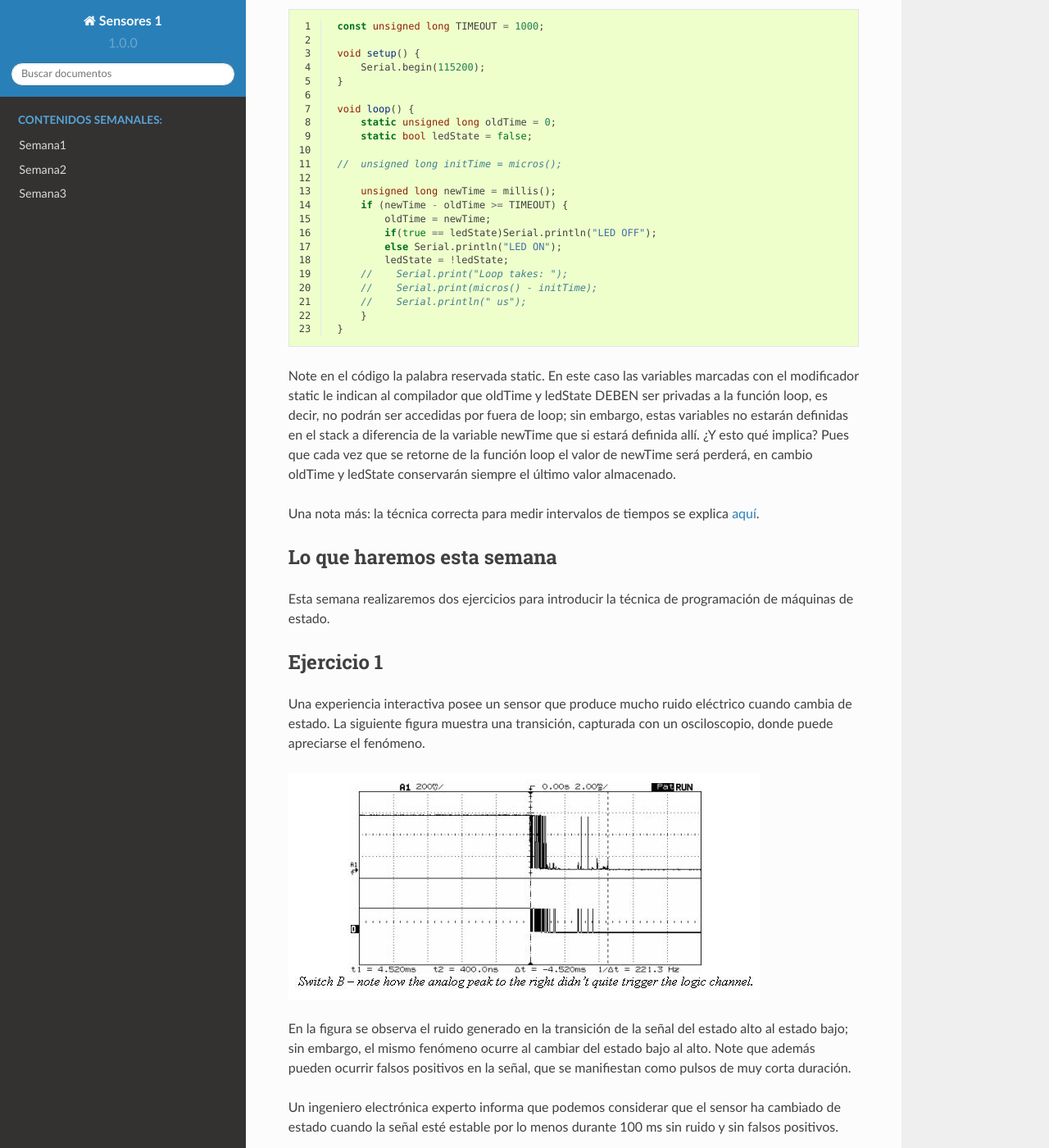
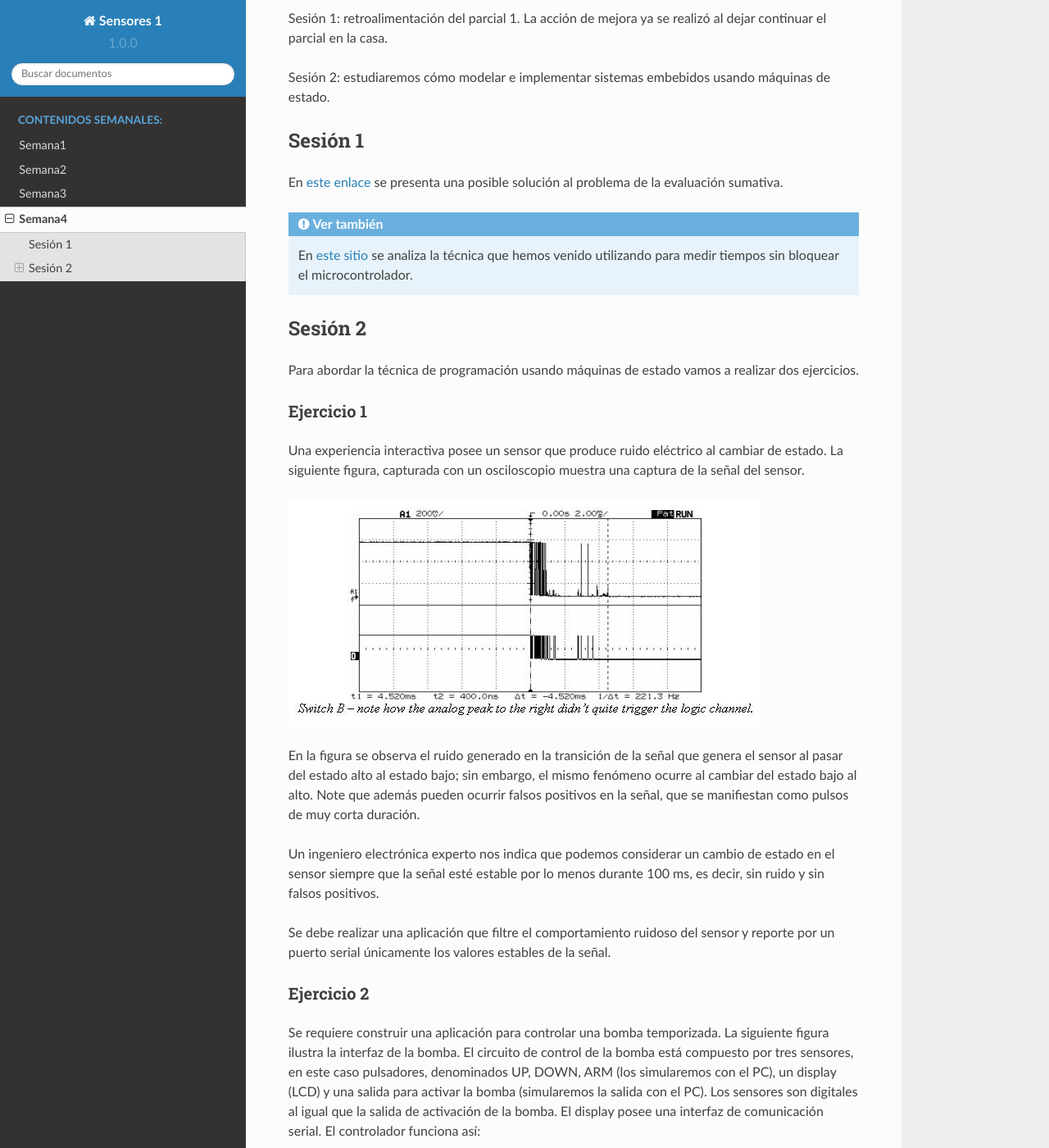
Before and after one commit to juanferfranco/sensores1, a Sphinx documentation site: the page built from docs/_semana4/semana4.rst, in a window 1280 px wide and 1400 px high, scrolled down 197 px. Shown: the whole window at 82% size. Built offline with Sphinx 7.4.7 and the Read the Docs theme 2.0.0, drawn with Linux system fonts in a browser that asks for light colours; some of the changed text lies outside the part shown.

Commit message:
add week 4

```diff
--- a/docs/_semana4/semana4.rst
+++ b/docs/_semana4/semana4.rst
@@ -1,152 +1,82 @@
 Semana 4
 ===========
-A continuación se muestra el reto de la semana anterior:
+Esta semana realizaremos las siguientes actividades:
 
-.. code-block:: c
-   :lineno-start: 1
+Sesión 1: retroalimentación del parcial 1. La acción
+de mejora ya se realizó al dejar continuar el parcial
+en la casa.
 
-    const unsigned long TIMEOUT = 1000;
+Sesión 2: estudiaremos cómo modelar e implementar sistemas
+embebidos usando máquinas de estado.
 
-    void setup() {
-        Serial.begin(115200);
-    }
 
-    void loop() {
-        static unsigned long oldTime = 0;
-        static bool ledState = false;
+Sesión 1
+^^^^^^^^^
+En `este enlace <https://github.com/juanferfranco/sensores1/tree/master/Projects/parcial1>`__
+se presenta una posible solución al problema de la evaluación sumativa.
 
-    //  unsigned long initTime = micros();
+.. seealso::
 
-        unsigned long newTime = millis();
-        if (newTime - oldTime >= TIMEOUT) {
-            oldTime = newTime;
-            if(true == ledState)Serial.println("LED OFF");
-            else Serial.println("LED ON");
-            ledState = !ledState;
-        //    Serial.print("Loop takes: ");
-        //    Serial.print(micros() - initTime);
-        //    Serial.println(" us");
-        }
-    }
+    En `este sitio <http://www.gammon.com.au/millis>`__ se analiza la técnica que
+    hemos venido utilizando para medir tiempos sin bloquear el microcontrolador.
 
-Note en el código la palabra reservada static. En este caso las variables marcadas con el
-modificador static le indican al compilador que oldTime y ledState DEBEN ser privadas a la
-función loop, es decir, no podrán ser accedidas por fuera de loop; sin embargo, estas
-variables no estarán definidas en el stack a diferencia de la variable newTime que si estará
-definida allí. ¿Y esto qué implica? Pues que cada vez que se retorne de la función loop
-el valor de newTime será perderá, en cambio oldTime y ledState conservarán siempre el
-último valor almacenado.
+Sesión 2
+^^^^^^^^^
+Para abordar la técnica de programación usando máquinas de estado vamos a
+realizar dos ejercicios.
 
-Una nota más: la técnica correcta para medir intervalos de tiempos se explica
-`aquí <http://www.gammon.com.au/millis>`__.
-
-Lo que haremos esta semana
----------------------------
-Esta semana realizaremos dos ejercicios para introducir la técnica de programación de
-máquinas de estado.
 
 Ejercicio 1
 ------------
-Una experiencia interactiva posee un sensor que produce mucho ruido eléctrico cuando
-cambia de estado. La siguiente figura muestra una transición, capturada con un
-osciloscopio, donde puede apreciarse el fenómeno.
+Una experiencia interactiva posee un sensor que produce ruido eléctrico al
+cambiar de estado. La siguiente figura, capturada con un osciloscopio
+muestra una captura de la señal del sensor.
 
 .. image:: ../_static/bounce.jpg
 
-En la figura se observa el ruido generado en la transición de la señal del estado alto
-al estado bajo; sin embargo, el mismo fenómeno ocurre al cambiar del estado bajo al alto.
-Note que además pueden ocurrir falsos positivos en la señal, que se manifiestan
+En la figura se observa el ruido generado en la transición de la señal que
+genera el sensor al pasar del estado alto al estado bajo; sin embargo, el
+mismo fenómeno ocurre al cambiar del estado bajo al alto. Note que
+además pueden ocurrir falsos positivos en la señal, que se manifiestan
 como pulsos de muy corta duración.
 
-Un ingeniero electrónica experto informa que podemos considerar que el sensor ha
-cambiado de estado cuando la señal esté estable por lo menos durante 100 ms sin ruido y
-sin falsos positivos.
+Un ingeniero electrónica experto nos indica que podemos considerar un
+cambio de estado en el sensor siempre que la señal esté estable por
+lo menos durante 100 ms, es decir, sin ruido y sin falsos positivos.
 
-Se debe realizar una aplicación que filtre el comportamiento ruidoso del sensor y
-reporte por un puerto serial únicamente los valores
-estables de este así: ``1`` cuando el sensor cambie de 0 a 1 y ``0`` cuando cambien de
-1 a 0.
+Se debe realizar una aplicación que filtre el comportamiento ruidoso
+del sensor y reporte por un puerto serial únicamente los valores
+estables de la señal.
 
 Ejercicio 2
 ------------
-Se requiere construir una aplicación para controlar una bomba de tiempo. La siguiente
-figura ilustra la interfaz de la bomba. El circuito de control de la bomba está compuesto
-por tres sensores (botones: UP, DOWN, ARM), un display (LCD) y una salida para
-activar la bomba. Los sensores son digitales al igual que la salida de activación de la
-bomba. El display posee una interfaz de comunicación serial (lo simularemos con el PC).
+Se requiere construir una aplicación para controlar una bomba temporizada.
+La siguiente figura ilustra la interfaz de la bomba. El circuito de control
+de la bomba está compuesto por tres sensores, en este caso pulsadores,
+denominados UP, DOWN, ARM (los simularemos con el PC), un display (LCD) y
+una salida para activar la bomba (simularemos la salida con el PC).
+Los sensores son digitales al igual que la salida de activación de
+la bomba. El display posee una interfaz de comunicación serial.
 El controlador funciona así:
 
 .. image:: ../_static/bomb.png
 
-* Inicia en modo de configuración, es decir, no cuenta aún, el conteo regresivo
-  está ``desarmado``. El valor incial del conteo regresivo es de 20 segundos.
-* En el modo de configuración, los botones UP y DOWN permiten aumentar o disminuir el
-  timpo inicial de la bomba.
+* Inicia en modo de configuración, es decir, no cuenta aún, la bomba está
+  ``desarmada``. El valor inicial del conteo regresivo es de 20 segundos.
+* En el modo de configuración, los pulsadores UP y DOWN permiten
+  aumentar o disminuir el tiempo inicial de la bomba.
 * El tiempo se puede programar entre 10 y 60 segundos con cambios de 1 segundo.
 * El tiempo de configuración se debe visualizar en el LCD (enviamos el
   valor al PC).
-* El botón ARM arma la bomba.
-* Una vez armada la bomba, comienza la cuenta regresiva que será visualizada en el LCD en
-  por medio de una cuenta regresiva en segundos.
-* La bomba explotará (se activa la salida de activación de la bomba) cuando el tiempo
-  llegue a cero. En este punto el control regreserá al modo de configuración.
-* Una vez la bomba esté armada es posible desactivarla ingresando un código de seguridad.
-  El código será la siguiente secuencia de botones presionados uno después de otro:
-  UP, DOWN, DOWN, UP, UP, ARM.
-* Si la secuencia se ingresa correctamente el controlador pasará de nuevo al modo de
-  configuración de lo contrario continuará la fatal cuenta regresiva.
-
-
-Ejercicio 1
-------------
-Solución al ejercicio 1:
-
-.. code-block:: c
-   :lineno-start: 1
-
-    #define INPUTPIN 23
-    #define TIMEOUT 100
-    #define WAIT_SENSOR_CHANGES 0
-    #define WAIT_TIMEOUT 1
-
-    uint8_t stateVar = WAIT_SENSOR_CHANGES;
-    uint8_t pinStableValue;
-    uint32_t oldTime;
-
-    void setup() {
-        Serial.begin(115200);
-        pinMode(INPUTPIN, INPUT_PULLUP);
-        pinStableValue = digitalRead(INPUTPIN);
-    }
-
-    void Task() {
-    uint8_t pin;
-
-        switch (stateVar) {
-            case WAIT_SENSOR_CHANGES:
-            pin = digitalRead(INPUTPIN);
-            if (pin != pinStableValue) {
-                stateVar = WAIT_TIMEOUT;
-                oldTime = millis();
-            }
-            break;
-            case WAIT_TIMEOUT:
-
-                pin = digitalRead(INPUTPIN);
-                if(pin == pinStableValue){
-                stateVar = WAIT_SENSOR_CHANGES;
-                }
-
-                uint32_t newTime = millis();
-                if( (newTime - oldTime) >= TIMEOUT ){
-                pinStableValue = pin;
-                Serial.println("Timout");
-                stateVar = WAIT_SENSOR_CHANGES;
-                }
-            break;
-        }
-    }
-
-    void loop() {
-        Task();
-    }
+* El pulsador ARM arma la bomba.
+* Una vez armada la bomba, comienza la cuenta regresiva que será visualizada
+  en el LCD en por medio de una cuenta regresiva en segundos.
+* La bomba explotará (se activa la salida de activación de la bomba) cuando
+  el tiempo llegue a cero. En este punto el control regresará al modo de
+  configuración.
+* Una vez la bomba esté armada es posible desactivarla ingresando un código
+  de seguridad. El código será la siguiente secuencia de pulsadores
+  presionados uno después de otro:  UP, DOWN, DOWN, UP, UP, ARM.
+* Si la secuencia se ingresa correctamente el controlador pasará de nuevo
+  al modo de configuración de lo contrario continuará la fatal cuenta
+  regresiva.
--- a/docs/index.rst
+++ b/docs/index.rst
@@ -59,3 +59,4 @@ el aula y 5 horas de trabajo autónomo.
    Semana1 <_semana1/semana1>
    Semana2 <_semana2/semana2>
    Semana3 <_semana3/semana3>
+   Semana4 <_semana4/semana4>
```
Also changed, not shown: 8 other files.
